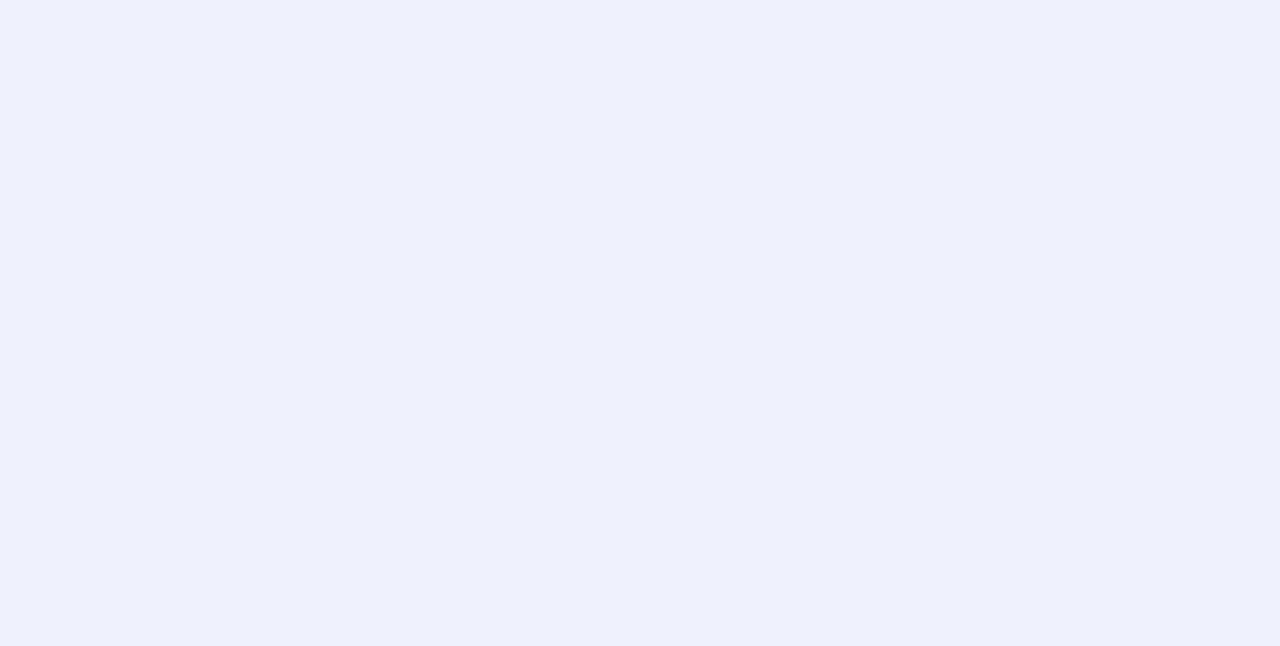
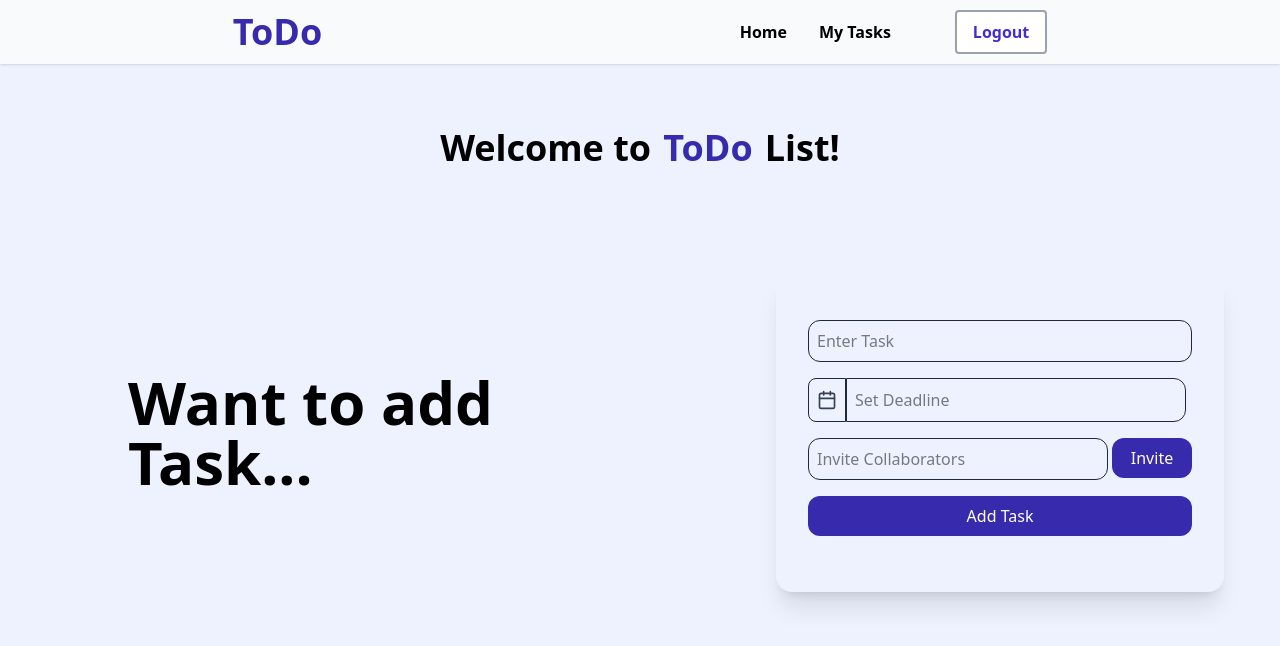
Before and after one commit to Vaishnavi11-pawar/notjusttodo, a React (Vite) app in the folder frontend/: page / in a window 1280 px wide. Shown: the top 646 px of the page. Built offline with nearby package versions, Linux system fonts and the light colour scheme.

Commit message:
Homepage design  created

```diff
--- a/frontend/package.json
+++ b/frontend/package.json
@@ -12,7 +12,10 @@
   "dependencies": {
     "@tailwindcss/vite": "^4.1.11",
     "axios": "^1.11.0",
+    "date-fns": "^4.1.0",
+    "lucide-react": "^0.539.0",
     "react": "^19.1.0",
+    "react-datepicker": "^8.4.0",
     "react-dom": "^19.1.0",
     "react-router-dom": "^7.7.1",
     "tailwindcss": "^4.1.11"
--- /dev/null
+++ b/frontend/src/HomeLayout.jsx
@@ -0,0 +1,17 @@
+import React from 'react'
+import { Outlet } from 'react-router-dom';
+import Navbar from './components/Layout/Navbar.jsx';
+
+function HomeLayout() {
+  return (
+    <div className='bg-indigo-50 min-h-screen flex flex-col'>
+
+        <Navbar />
+        <main className='flex-1 p-6 mt-10'>
+          <Outlet />
+        </main>
+    </div>
+  )
+}
+
+export default HomeLayout
--- /dev/null
+++ b/frontend/src/components/Home/Home.jsx
@@ -0,0 +1,117 @@
+import React from 'react'
+import { useState, forwardRef } from 'react';
+import "react-datepicker/dist/react-datepicker.css";
+import DatePicker from "react-datepicker";
+import {Calendar, X} from "lucide-react"
+
+function Home() {
+  const [showInviteDiv ,setShowInviteDiv] = useState(false);
+  const [emails, setEmails] = useState('');
+  const [selectedDate, setSelectedDate] = useState(null);
+
+  const handleInvite = () => {
+    console.log("Inviting: ", emails);
+    setEmails("");
+  }
+
+  const CustomDateInput = forwardRef(({ onClick }, ref) => (
+    <button
+      type='button'
+      className='p-2 border border-gray-800 rounded-l-lg hover:border-black h-11'
+      onClick={onClick}
+      ref={ref}
+    >
+      <Calendar className='text-gray-700' size={20} />
+    </button>
+  ))
+
+  return (
+    <>
+      <h1 className='text-4xl font-semibold flex flex-row justify-center items-center text-black'>Welcome to <span className='text-indigo-800 inline ml-3 mr-3'> ToDo </span> List!</h1>
+      <div className='flex w-full max-w-6xl items-center justify-center p-4 mt-20'>
+        <div className='w-1/2 flex items-center justify-center p-2 ml-20'>
+          <h1 className='text-6xl font-bold'>Want to add Task...</h1>
+        </div>
+
+
+        <div className='w-1/2 flex items-center justify-center p-2 ml-8'>
+          <div className='max-w-2xl w-2xl p-8 rounded-2xl shadow-xl ml-60 h-[40vh]'>
+            {/* Adding task */}
+            <div className='flex items-center mt-4'>
+              <input type="text" className='border border-gray-800 p-2 rounded-xl w-96' placeholder='Enter Task' />
+            </div>
+
+            {/* set deadline */}
+            <div className='flex mt-4'>
+              <DatePicker
+                selected={selectedDate}
+                onChange={(date) => setSelectedDate(date)}
+                dateFormat="dd/MM/yyyy"
+                customInput={<CustomDateInput />}
+              />
+              <input type="text"
+                className='border border-gray-800 p-2 rounded-r-xl w-85'
+                placeholder='Set Deadline'
+              />
+            </div>
+
+            {/* Invite Collaborators */}
+            <div className='flex items-start mt-4'>
+              <input type="text"
+                  className='border border-gray-800 p-2 rounded-xl w-75'
+                  placeholder='Invite Collaborators'
+                  readOnly
+                  onClick={() => setShowInviteDiv(true)}
+              />
+              <button
+                className='bg-indigo-800 rounded-xl text-white py-2 px-4 ml-1 p-3 w-20 hover:bg-indigo-900'
+                onClick={() => setShowInviteDiv(true)}>
+                Invite
+              </button>
+            </div>
+
+            {/* Add task button */}
+            <div>
+              <button className='bg-indigo-800 rounded-xl text-white py-2 px-4 p-3 w-96 mt-4 hover:bg-indigo-900' onClick={() => {handleAddTask}}>Add Task</button>
+            </div>
+
+          </div>
+        </div>
+      </div>
+
+          {showInviteDiv && (
+            <div className='fixed inset-0 bg-opacity-40 flex justify-center items-center'>
+              <div className='bg-white p-5 rounded-xl shadow-lg w-96'>
+                <div className='flex justify-end'>
+                    <button className='text-gray-600 hover:text-white hover:bg-red-500'
+                    onClick={() => setShowInviteDiv(false)}
+                    >
+                      <X size={18}/>
+                    </button>
+                  </div>
+                  <h2 className='text-xl font-semibold mb-4'>Invite Collaborators</h2>
+                  <div className='flex'>
+                    <input
+                      type="text"
+                      placeholder='Email, separated by commas'
+                      value={emails}
+                      onChange={(e) => setEmails(e.target.value)}
+                      className='border border-gray-400 p-2 rounded-l-lg w-full'
+                      />
+                      <button
+                        className='bg-indigo-700 text-white px-4 rounded-r-lg'
+                        onClick={handleInvite}
+                        >
+                          Invite
+                      </button>
+                  </div>
+
+              </div>
+            </div>
+          )}
+
+    </>
+  )
+}
+
+export default Home
--- /dev/null
+++ b/frontend/src/components/Layout/Navbar.jsx
@@ -0,0 +1,42 @@
+import React from 'react'
+import { useNavigate } from 'react-router-dom';
+import logopng from "../../assets/Todologo.png";
+
+function Navbar() {
+  const navigate = useNavigate();
+  const handleLogout = async () => {
+    try {
+      const response = await axios.post('/api/v1/logout',
+         {},
+        { withCredentials: true } //send cookies so backend can clear them.
+      );
+
+      localStorage.removeItem('token');
+      localStorage.removeItem('username');
+
+      navigate('/login');
+
+    } catch (error) {
+
+    }
+  }
+  return (
+    <div className='flex justify-around items-center p-6 shadow text-white h-16 bg-gray-50'>
+      <div>
+        <h1 className='text-4xl font-bold text-indigo-800'>ToDo</h1>
+      </div>
+      <div className='flex items-center gap-8'>
+        <h3 className='text-base font-semibold text-black cursor-pointer hover:text-indigo-800'>Home</h3>
+        <h3 className='text-base font-semibold text-black cursor-pointer hover:text-indigo-800'>My Tasks</h3>
+        <button
+          className='bg-white border-2 border-gray-400 text-indigo-700 hover:border-indigo-700 hover:shadow-cyan-50 font-semibold py-2 px-4 rounded ml-8'
+          onClick={handleLogout}>
+            Logout
+          </button>
+      </div>
+
+    </div>
+  )
+}
+
+export default Navbar
--- a/frontend/src/main.jsx
+++ b/frontend/src/main.jsx
@@ -6,6 +6,8 @@ import { createBrowserRouter, createRoutesFromElements, Route, RouterProvider }
 import LoginForm from './components/Auth/LoginForm.jsx'
 import RegisterForm from './components/Auth/RegisterForm.jsx'
 import Layout from './Layout.jsx'
+import HomeLayout from './HomeLayout.jsx'
+import Home from "./components/Home/Home.jsx"
 
 
 const router = createBrowserRouter(
@@ -14,6 +16,9 @@ const router = createBrowserRouter(
       <Route path='' element={<Layout />}>
         <Route path='login' element={<LoginForm />}/>
         <Route path='register' element={<RegisterForm />}/>
+      </Route>
+      <Route path='/' element={<HomeLayout />}>
+        <Route index element={<Home />}/>
       </Route>
     </>
   )
```
Also changed, not shown: frontend/src/assets/Todologo.png (added), 1 other file (tests, documents, lock files or other folders).
